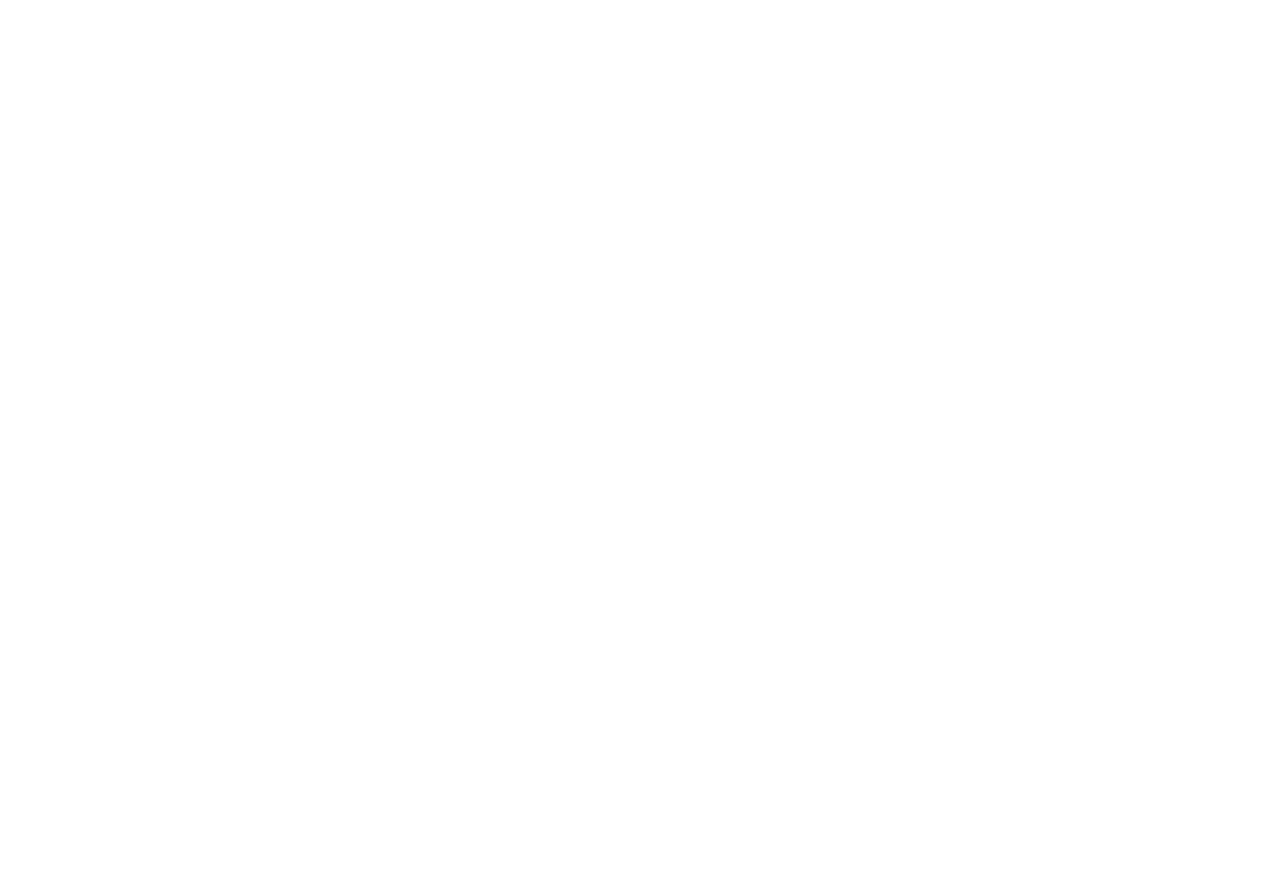
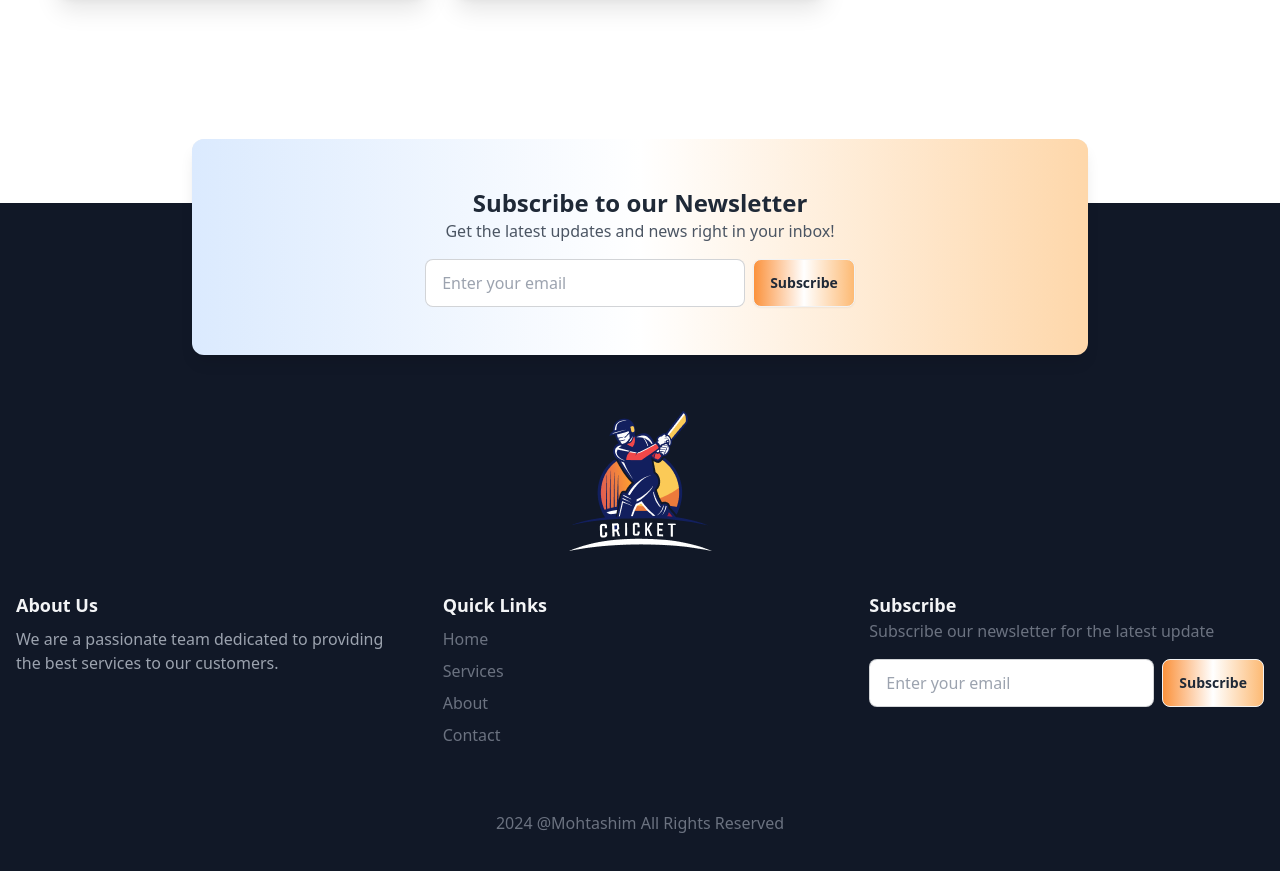
Before and after one commit to rohithaider/React-Dream-11, a React (Vite) app: page / in a window 1280 px wide. Shown: the part 2620-3491 px from the top of the page. Before the commit the page ends 2615 px from the top, so only its background shows below. Built offline with nearby package versions, Linux system fonts and the light colour scheme.

Commit message:
Footer Completed

```diff
--- a/src/App.jsx
+++ b/src/App.jsx
@@ -3,6 +3,7 @@
 import { useState } from "react";
 import { ToastContainer, toast } from "react-toastify";
 import "react-toastify/dist/ReactToastify.css";
+import Footer from "./Footer";
 
 export default function App() {
   const [balance, setBalance] = useState(0);
@@ -73,6 +74,7 @@
       <main>
         <Players selectedPlayer={selectedPlayer} onSelect={handleSelect} onDelete={handleDelete}/>
       </main>
+      <Footer/>
     </>
   );
 }
--- /dev/null
+++ b/src/Footer.jsx
@@ -0,0 +1,92 @@
+import Logo from "../assets/logo-footer.png";
+export default function Footer() {
+  return (
+    <section className="relative">
+      <footer className="relative bg-gray-900 text-gray-100 pt-24 pb-12 mt-52">
+        <div className="pb-28  ">
+          <div className="backdrop-filter backdrop-blur-3xl bg-opacity-100   newsletter-container absolute left-1/2 transform -translate-x-1/2 -top-16 max-w-4xl w-full rounded-xl bg-gradient-to-r from-blue-100 via-white to-orange-200 p-12 shadow-lg text-center ">
+            <h2 className="text-2xl font-bold text-gray-800">
+              Subscribe to our Newsletter
+            </h2>
+            <p className="text-gray-600 mb-4">
+              Get the latest updates and news right in your inbox!
+            </p>
+            <div className="flex justify-center">
+              <input
+                type="email"
+                placeholder="Enter your email"
+                className="input input-bordered w-3/4 max-w-xs"
+                required
+              />
+              <button className="btn ml-2 bg-gradient-to-r from-orange-400 via-white to-orange-300 ">
+                Subscribe
+              </button>
+            </div>
+          </div>
+        </div>
+
+        <div className="flex flex-col justify-center items-center">
+          <div className="pb-10">
+            <img src={Logo} alt="" />
+          </div>
+          <div className="max-w-7xl mx-auto grid grid-cols-1 md:grid-cols-3 gap-8 px-4">
+            <div className="about-us">
+              <h3 className="text-lg font-semibold">About Us</h3>
+              <p className="text-gray-400 mt-2">
+                We are a passionate team dedicated to providing the best
+                services to our customers.
+              </p>
+            </div>
+            <div className="quick-links">
+              <h3 className="text-lg font-semibold">Quick Links</h3>
+              <ul className="mt-2 space-y-2 text-gray-500">
+                <li>
+                  <a href="#" className="hover:text-yellow-400">
+                    Home
+                  </a>
+                </li>
+                <li>
+                  <a href="#" className="hover:text-yellow-400">
+                    Services
+                  </a>
+                </li>
+                <li>
+                  <a href="#" className="hover:text-yellow-400">
+                    About
+                  </a>
+                </li>
+                <li>
+                  <a href="#" className="hover:text-yellow-400">
+                    Contact
+                  </a>
+                </li>
+              </ul>
+            </div>
+            <div className="subscribe">
+              <h3 className="text-lg font-semibold">Subscribe</h3>
+              <p className="text-gray-500">
+                Subscribe our newsletter for the latest update
+              </p>
+              <div className="mt-4 flex items-center">
+                <input
+                  type="email"
+                  placeholder="Enter your email"
+                  className="input input-bordered w-full max-w-xs"
+                  required
+                />
+                <button className="btn bg-gradient-to-r from-orange-400 via-white to-orange-300  ml-2">
+                  Subscribe
+                </button>
+              </div>
+            </div>
+          </div>
+          <div>
+            <p className="text-center pt-16 text-gray-500">
+              2024 @Mohtashim All Rights Reserved
+            </p>
+          </div>
+        </div>
+      </footer>
+    </section>
+  );
+}
--- a/src/Navbar.jsx
+++ b/src/Navbar.jsx
@@ -2,7 +2,7 @@
 import Logo from "../assets/logo.png";
 export default function Navbar({balance}) {
   return (
-    <div className="w-11/12 mx-auto navbar bg-base-100">
+    <div className="w-11/12 mx-auto navbar bg-base-100 flex flex-col md:flex-row">
       <div className="navbar-start">
         <img src={Logo} alt="" />
       </div>
--- a/src/Players.jsx
+++ b/src/Players.jsx
@@ -3,7 +3,7 @@
 import { useState } from "react";
 import SelectedPlayers from "./SelectedPlayers";
 
-export default function Players({ selectedPlayer, onSelect ,onDelete}) {
+export default function Players({ selectedPlayer, onSelect, onDelete }) {
   const players = getPlayersData();
   const [isAvailable, setIsAvailable] = useState(true);
 
@@ -13,7 +13,9 @@
         {isAvailable ? (
           <h1 className="font-bold">Available Players</h1>
         ) : (
-          <h1 className="font-bold">Selected Players: {selectedPlayer.length}/6</h1>
+          <h1 className="font-bold">
+            Selected Players: {selectedPlayer.length}/6
+          </h1>
         )}
         <div className="flex border  rounded-lg">
           <p
@@ -22,28 +24,39 @@
           >
             Available
           </p>
-          <p className={`p-2 ${!isAvailable ? "bg-[#E7FE29]" : "bg-gray-300"}`} onClick={() => setIsAvailable(false)}>
+          <p
+            className={`p-2 ${!isAvailable ? "bg-[#E7FE29]" : "bg-gray-300"}`}
+            onClick={() => setIsAvailable(false)}
+          >
             Selected({selectedPlayer.length})
           </p>
         </div>
       </div>
-      { isAvailable &&  <div className=" border-red-500 grid grid-cols-3 gap-5">
-        {players.map((player) => (
-          <PlayerCard key={player.id} player={player} onSelect={onSelect} />
-        )) }
+      {isAvailable && (
+        <div className=" border-red-500 grid  grid-cols-1  md:grid-cols-3 gap-5">
+          {players.map((player) => (
+            <PlayerCard key={player.id} player={player} onSelect={onSelect} />
+          ))}
+        </div>
+      )}
 
-
-      </div>}
-
-
-      { ! isAvailable &&  <div className="space-y-4">
-        {selectedPlayer.map((player) => (
-          <SelectedPlayers key={player.id} player={player} onDelete={onDelete} />
-        )) }
-        <button className="btn bg-[#E7FE29] mt-5 " onClick={()=>setIsAvailable(true)} >Add More Players</button>
-
-
-      </div>}
+      {!isAvailable && (
+        <div className="space-y-4">
+          {selectedPlayer.map((player) => (
+            <SelectedPlayers
+              key={player.id}
+              player={player}
+              onDelete={onDelete}
+            />
+          ))}
+          <button
+            className="btn bg-[#E7FE29] mt-5 "
+            onClick={() => setIsAvailable(true)}
+          >
+            Add More Players
+          </button>
+        </div>
+      )}
     </section>
   );
 }
```
